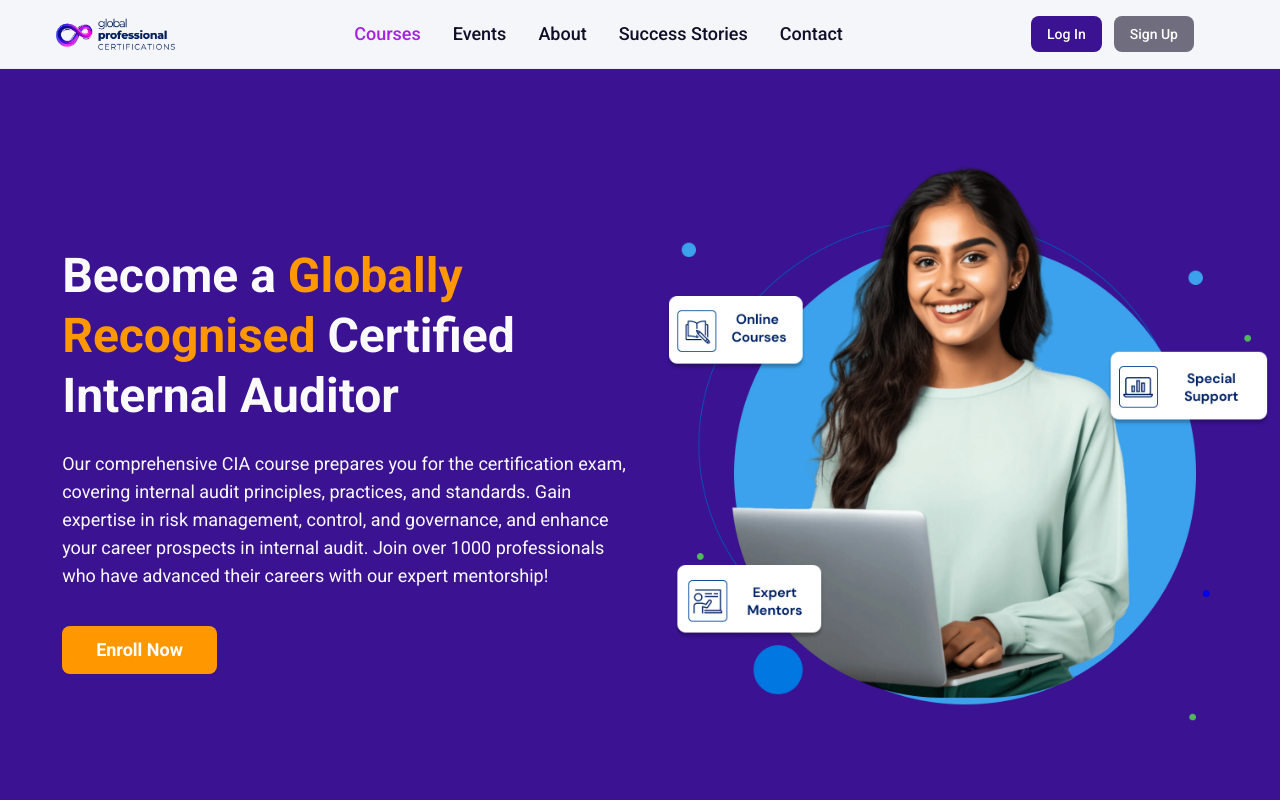
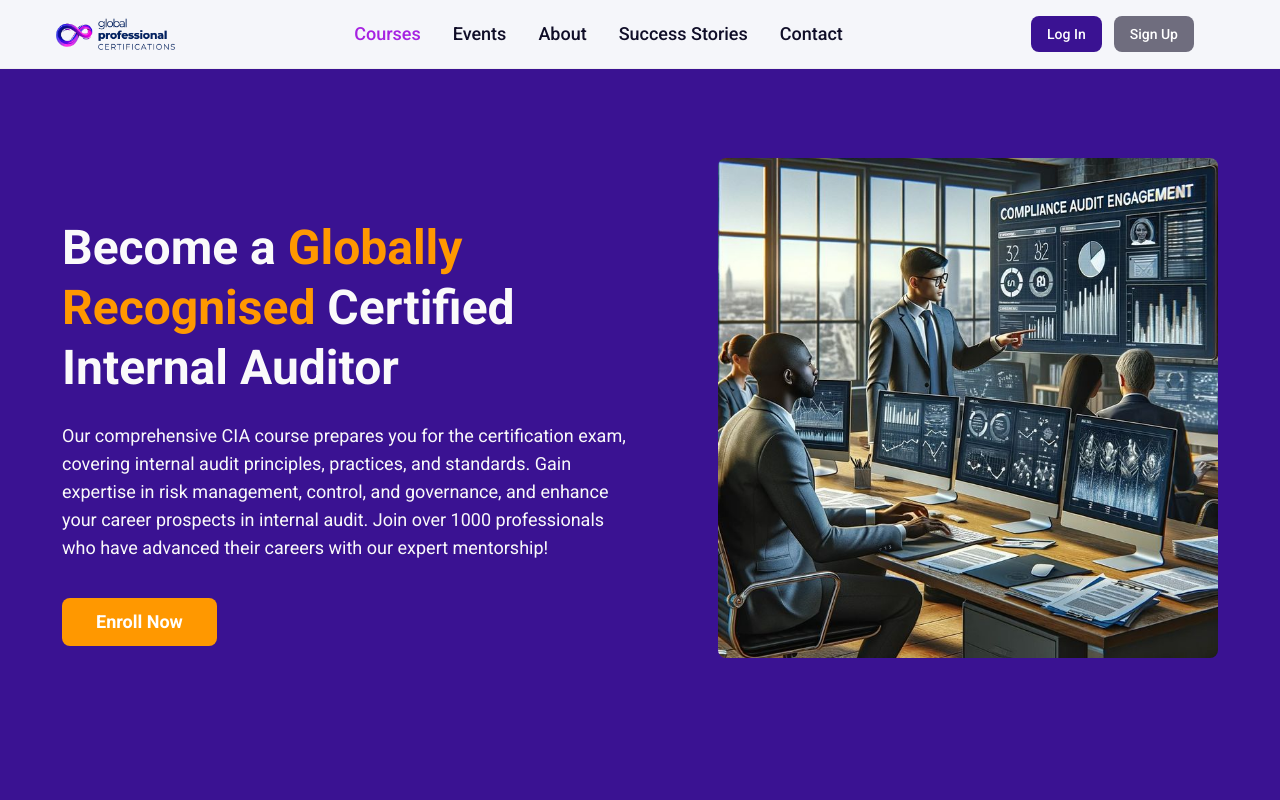
Before and after one commit to swapanmanna/gpc, a React (Vite) app: page /courses/cia in a window 1280 px wide. Shown: the top 800 px of the page. Built offline with nearby package versions, Linux system fonts and the light colour scheme.

Commit message:
changed image of cia page

```diff
--- a/src/components/About/AboutUs.jsx
+++ b/src/components/About/AboutUs.jsx
@@ -176,7 +176,7 @@ export default function AboutUs() {
                 </div>
             </section>
 
-            <section class="bg-gray-50 dark:bg-gray-900">
+            <section class="bg-gray-50 dark:bg-gray-900 pb-20">
                 <div class="py-8 px-4 mx-auto max-w-screen-xl lg:pt-16 lg:px-6 ">
                     <div class="mx-auto max-w-screen-sm text-center mb-8 lg:mb-16">
                         <h2 class="mb-4 text-4xl tracking-tight font-extrabold text-brand-dark dark:text-white">Experienced Course Mentor</h2>
@@ -209,7 +209,7 @@ export default function AboutUs() {
                     </div>
                 </div>
             </section>
-            <Companies />
+            {/* <Companies />                                                         */}
         </>
     )
 }
--- a/src/components/Courses/Cia.jsx
+++ b/src/components/Courses/Cia.jsx
@@ -11,6 +11,7 @@ import { IoBookOutline } from "react-icons/io5";
 import { CgNotes } from "react-icons/cg";
 import { IoTimerOutline } from "react-icons/io5";
 import { FaArrowRightLong } from "react-icons/fa6";
+import ciaHero from "../../assets/cia-hero.jpg";
 
 const Cia = () => {
     useEffect(() => {
@@ -22,11 +23,11 @@ const Cia = () => {
     return (
         <>
             <div className="md:h-screen flex justify-center items-center bg-brand-blue sm:pt-16">
-                <div className="md:px-4 md:py-32 pt-32 pb-4 mx-auto md:max-w-8xl md:px-6 lg:px-8 md:flex">
-                    <div className="max-w-sm md:max-w-2xl mx-auto md:mr-20 md:mt-16">
+                <div className="md:py-32 pt-32 mx-auto md:max-w-8xl md:flex md:justify-center md:items-center">
+                    <div className="max-w-sm md:max-w-2xl mx-auto">
                         {/* <button className="px-4 py-2 bg-gray-50 border border-gray-400 text-lg text-brand-dark rounded-lg hover:bg-orange-500 hover:text-gray-50 font-bold font-inter transition duration-200 ease-in-out">Globally recognised</button> */}
-                        <div className="relative max-w-xl mt-8">
-                            <p className="relative mt-5 text-2xl md:text-6xl font-bold leading-tight text-gray-50 sm:leading-tight sm:text-5xl lg:text-5xl lg:leading-tight font-pj text-left">
+                        <div className="relative max-w-xl">
+                            <p className="text-2xl md:text-6xl font-bold leading-tight text-gray-50 sm:leading-tight sm:text-5xl lg:text-5xl lg:leading-tight font-pj text-left">
                                 Become a <span className="text-orange-500">Globally Recognised</span> Certified Internal Auditor
                             </p>
                             <h1 className="pt-6 md:text-lg text-gray-50">Our comprehensive CIA course prepares you for the certification exam, covering internal audit principles, practices, and standards. Gain expertise in risk management, control, and governance, and enhance your career prospects in internal audit. Join over 1000 professionals who have advanced their careers with our expert mentorship! </h1>
@@ -46,8 +47,8 @@ const Cia = () => {
                     </div>
                     <div className="pb-12">
                         <div className="relative">
-                            <div className="relative mx-auto lg:max-w-6xl p-2 transform lg:scale-125">
-                                <img className="h-[500px] rounded-md hidden md:block" src={heroGirl} alt="homepage hero" />
+                            <div className="relative mx-auto ml-[80px] lg:max-w-6xl">
+                                <img className="h-[500px] rounded-lg hidden md:block" src={ciaHero} alt="homepage hero" />
                             </div>
                         </div>
                     </div>
--- a/src/components/Services/Services.jsx
+++ b/src/components/Services/Services.jsx
@@ -25,7 +25,7 @@ export default function Services() {
       <section className="md:h-screen flex justify-center items-center bg-brand-blue sm:pt-16">
         <div className="md:px-4 md:py-32 pt-32 pb-4 mx-auto md:max-w-8xl md:px-6 lg:px-8 md:flex">
           <div className="max-w-sm md:max-w-2xl mx-auto md:mr-20 md:mt-16">
-            <button className="px-10 py-3 bg-gray-50 border border-gray-400 text-lg text-brand-dark rounded-lg hover:bg-orange-500 hover:text-gray-50 font-bold font-inter transform hover:scale-105 transition duration-300 ease-in-out">
+            <button className="px-6 py-3 bg-gray-50 border border-gray-400 text-lg text-brand-dark rounded-lg hover:bg-orange-500 hover:text-gray-50 font-bold font-inter transform hover:scale-105 transition duration-300 ease-in-out">
               Globally recognised
             </button>
             <div className="relative max-w-xl mt-8">
--- a/src/components/SuccessStories/SuccessStories.jsx
+++ b/src/components/SuccessStories/SuccessStories.jsx
@@ -62,7 +62,7 @@ export default function SuccessStories() {
                     </div>
                     <div className="flex flex-col"> {/* Wrap image and caption in a flex container */}
                         <img src={passoutStudents} className="h-[450px] rounded-xl mb-2"></img> {/* Added margin-bottom */}
-                        <p className="text-gray-50 text-sm">Pass out students from our community at the IIA Bombay International conference</p> {/* Caption */}
+                        <p className="text-gray-50 text-sm">Pass out students from our community at the IIA Bombay International Conference</p> {/* Caption */}
                     </div>
                 </div>
             </section>
```
Also changed, not shown: src/assets/cia-hero.jpg (added).
